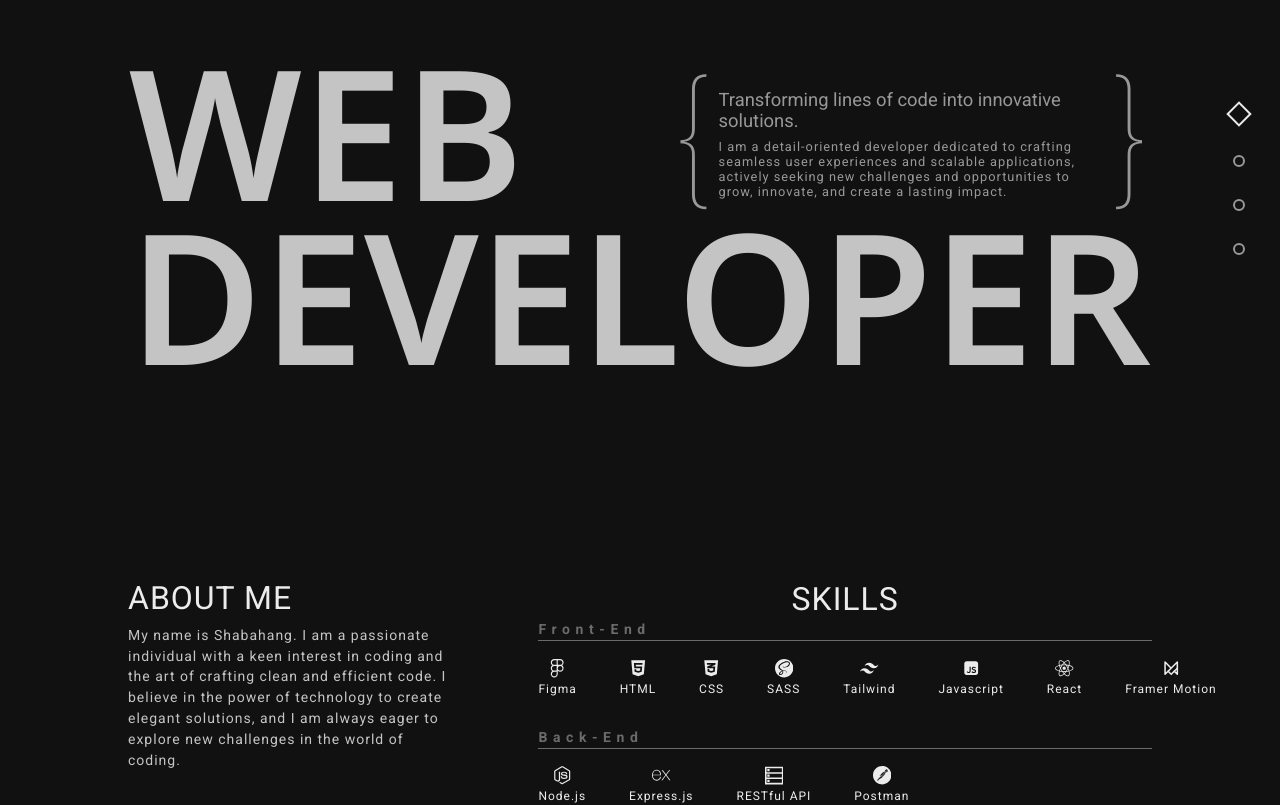
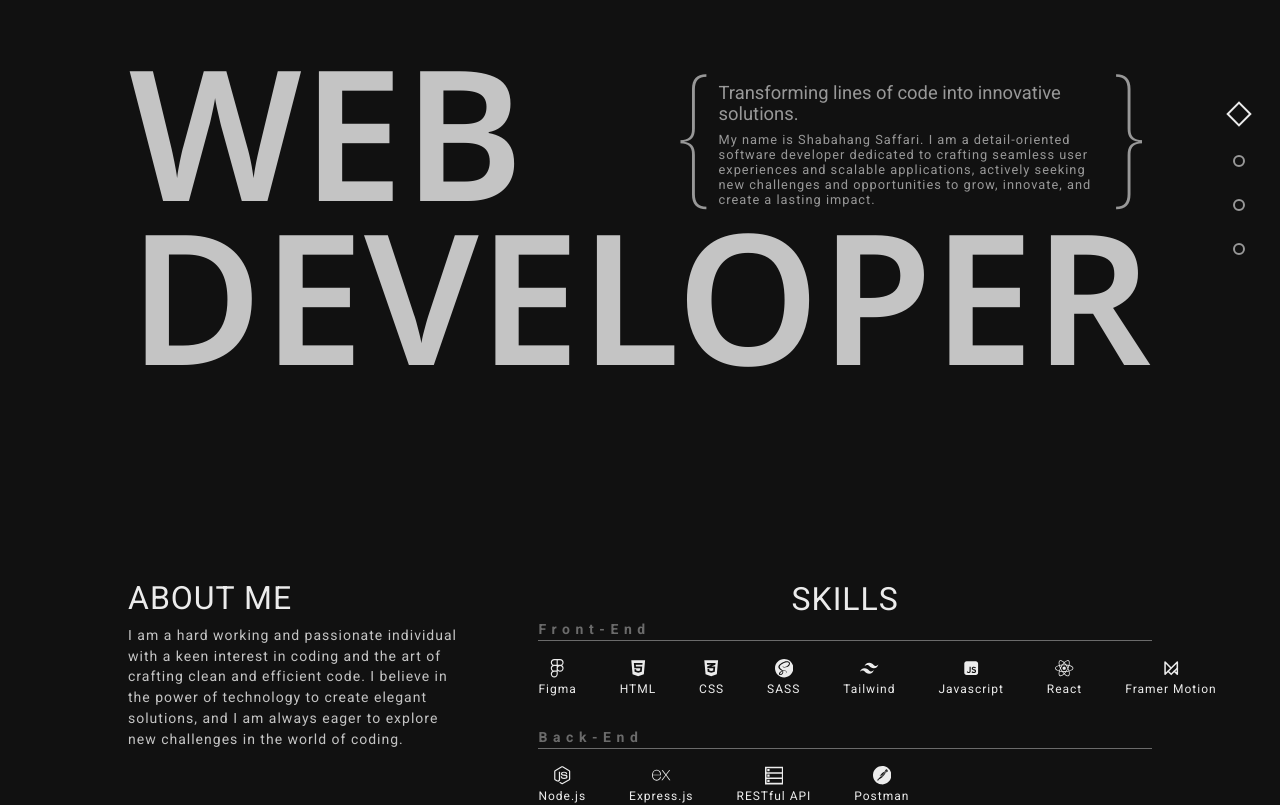
Before and after one commit to Shabahang-Saffari/Portfolio-Website, a React (Vite) app: page / in a window 1280 px wide. Shown: the part 220-1025 px from the top of the page. Built offline with nearby package versions, Linux system fonts and the light colour scheme.

Commit message:
editing work experience & ...

```diff
--- a/src/components/About me/AboutMe.jsx
+++ b/src/components/About me/AboutMe.jsx
@@ -26,17 +26,17 @@ const AboutMe = () => {
           <div className="about_me_section">
             <h4 className="page_title">About Me</h4>
             <p>
-              My name is Shabahang. I am a passionate individual with a keen
-              interest in coding and the art of crafting clean and efficient
-              code. I believe in the power of technology to create elegant
-              solutions, and I am always eager to explore new challenges in the
-              world of coding.
+              I am a hard working and passionate individual with a keen interest
+              in coding and the art of crafting clean and efficient code. I
+              believe in the power of technology to create elegant solutions,
+              and I am always eager to explore new challenges in the world of
+              coding.
             </p>
           </div>
           <div className="work_experience">
             <h4>Work Experience</h4>
             <ul>
-              <li>Full Stack Developer, KeelWorks</li>
+              <li>Lead Full Stack Developer, KeelWorks</li>
               <p>Washington, United States, March 2024 - Current</p>
             </ul>
           </div>
--- a/src/components/Hero/Hero.jsx
+++ b/src/components/Hero/Hero.jsx
@@ -63,10 +63,10 @@ const Hero = () => {
             <p>
               Transforming lines of code into innovative solutions.
               <small>
-                I am a detail-oriented developer dedicated to crafting seamless
-                user experiences and scalable applications, actively seeking new
-                challenges and opportunities to grow, innovate, and create a
-                lasting impact.
+                My name is Shabahang Saffari. I am a detail-oriented software
+                developer dedicated to crafting seamless user experiences and
+                scalable applications, actively seeking new challenges and
+                opportunities to grow, innovate, and create a lasting impact.
               </small>
             </p>
             <div className="curlies">{"}"}</div>
```
